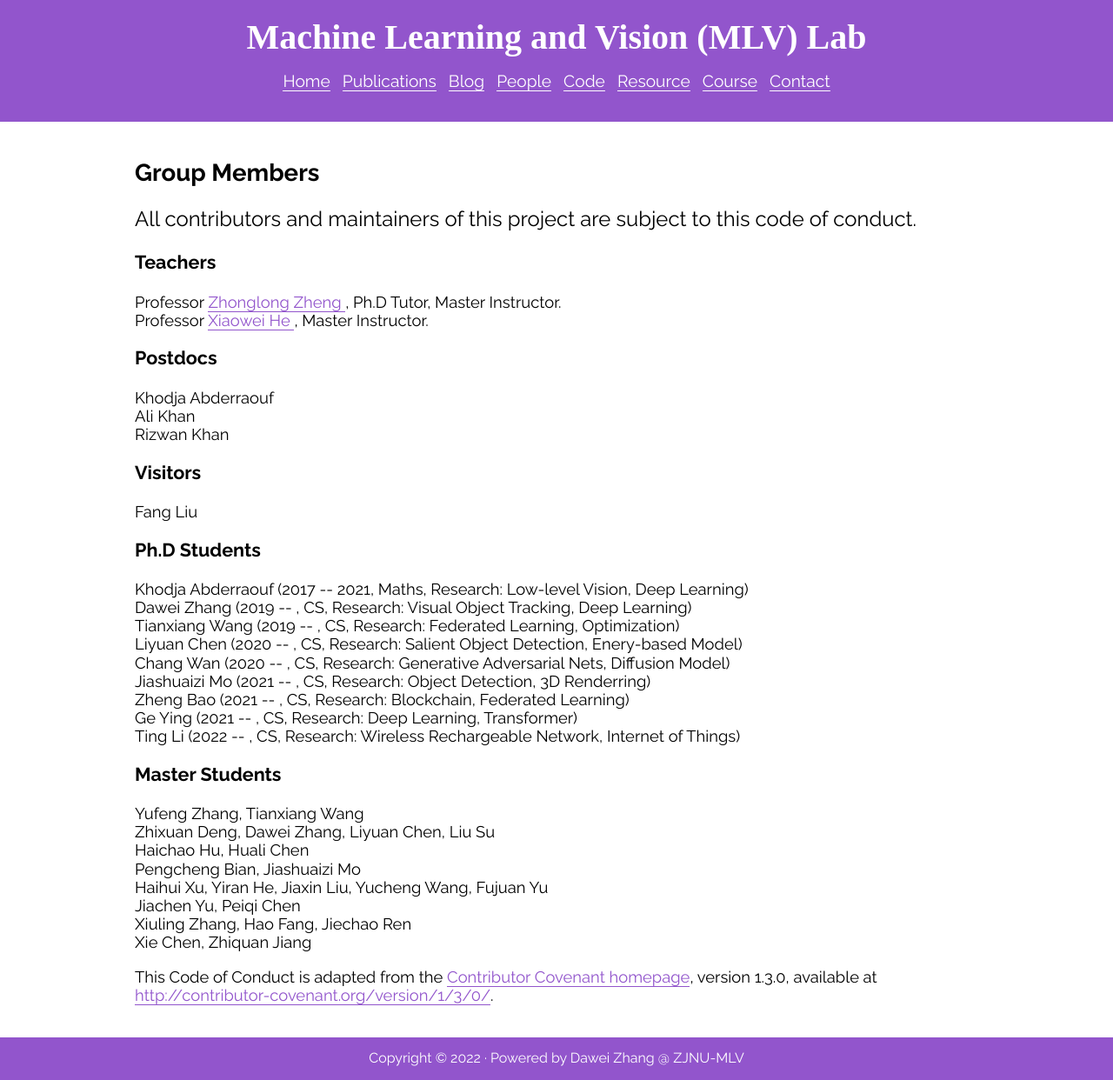
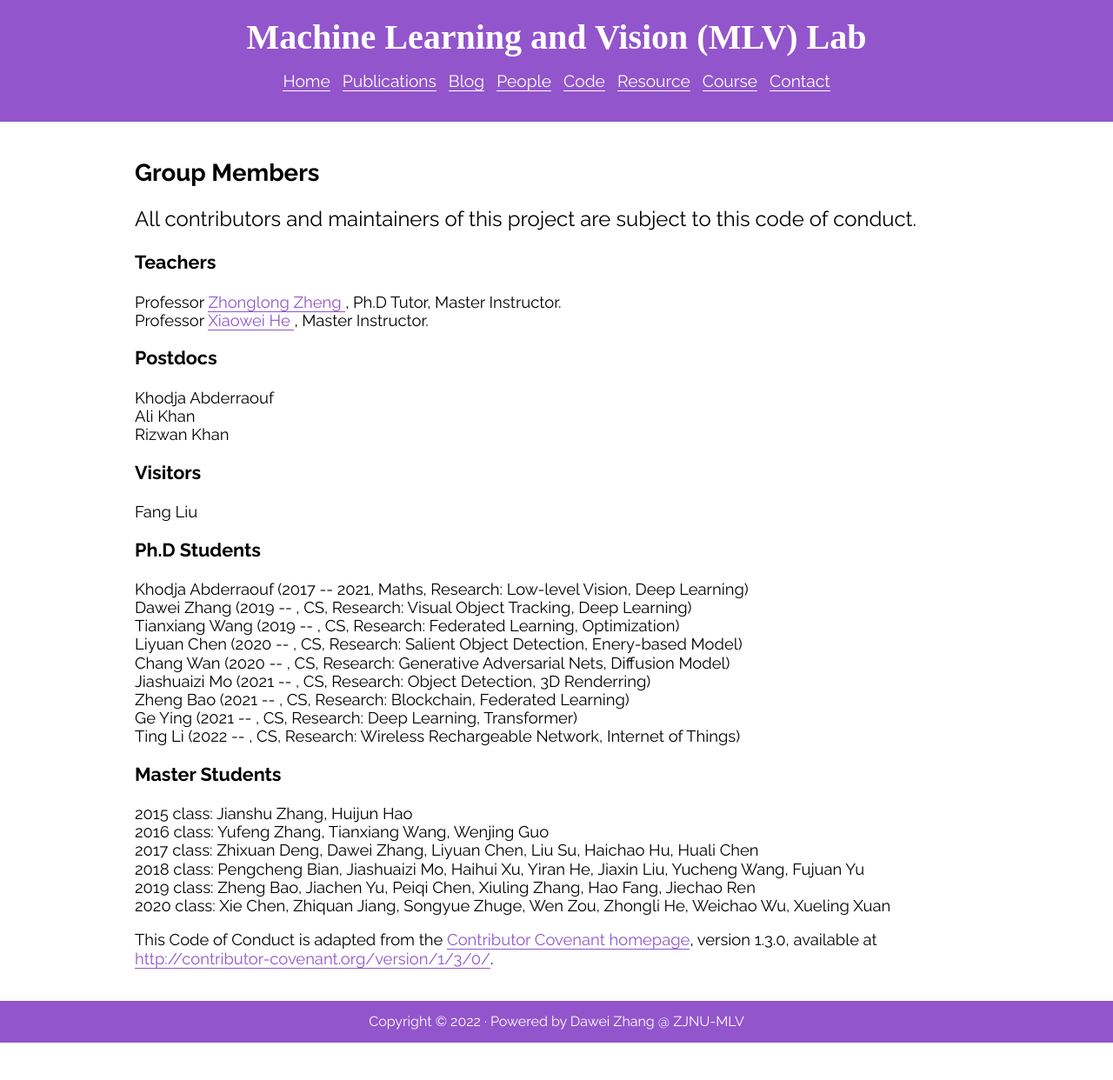
Before and after one commit to ZJNU-MLV-Lab/ZJNU-MLV-Lab.github.io, a Jekyll site: the page built from people.html, in a window 1280 px wide. Shown: the whole page at 87% size. Built offline with Jekyll 4.4.1, drawn with Linux system fonts in a browser that asks for light colours; nearby versions of some CDN libraries; some web fonts are replaced; after the commit the page ends 1199 px from its top, so only the background shows below that.

Commit message:
Update people.html

```diff
--- a/people.html
+++ b/people.html
@@ -42,14 +42,12 @@ title: People
 
      <h3> Master Students </h3>
     <p>
-      Yufeng Zhang, Tianxiang Wang   <br>
-      Zhixuan Deng,  Dawei Zhang,    Liyuan Chen,   Liu Su   <br>
-      Haichao Hu,    Huali Chen   <br>
-      Pengcheng Bian,      Jiashuaizi Mo   <br>
-      Haihui Xu,       Yiran He,   Jiaxin Liu,  Yucheng Wang,    Fujuan Yu   <br>
-      Jiachen Yu,  Peiqi Chen  <br>
-      Xiuling Zhang,  Hao Fang,  Jiechao Ren   <br>
-      Xie Chen, Zhiquan Jiang   <br>
+      2015 class: Jianshu Zhang, Huijun Hao  <br>
+      2016 class: Yufeng Zhang, Tianxiang Wang, Wenjing Guo   <br>
+      2017 class: Zhixuan Deng,  Dawei Zhang,    Liyuan Chen,   Liu Su, Haichao Hu,    Huali Chen   <br>
+      2018 class: Pengcheng Bian,  Jiashuaizi Mo,  Haihui Xu, Yiran He,  Jiaxin Liu,  Yucheng Wang,  Fujuan Yu   <br>
+      2019 class: Zheng Bao, Jiachen Yu,  Peiqi Chen,  Xiuling Zhang,  Hao Fang,  Jiechao Ren   <br>
+      2020 class: Xie Chen, Zhiquan Jiang, Songyue Zhuge, Wen Zou, Zhongli He, Weichao Wu, Xueling Xuan
     </p>
 
     <p>
```
